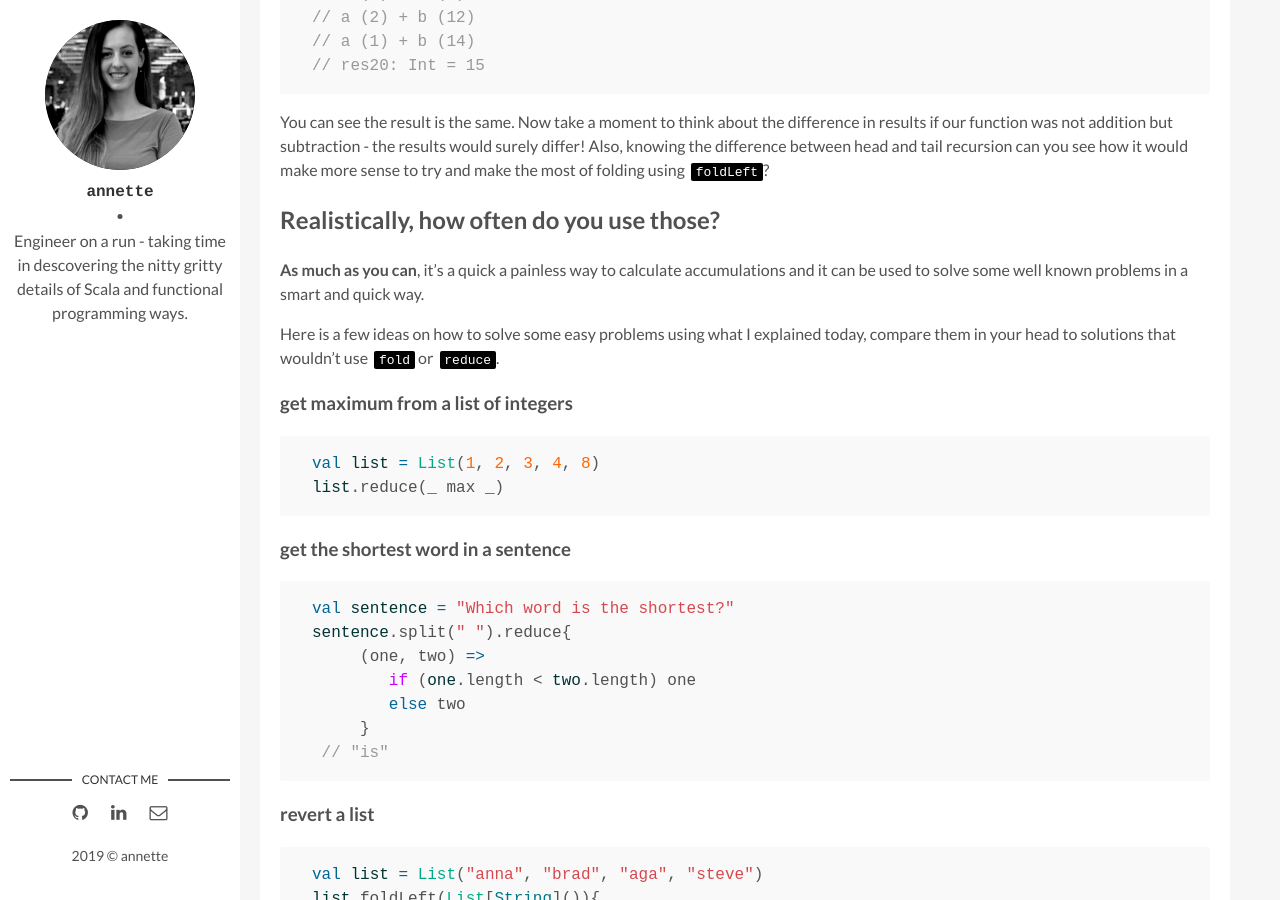
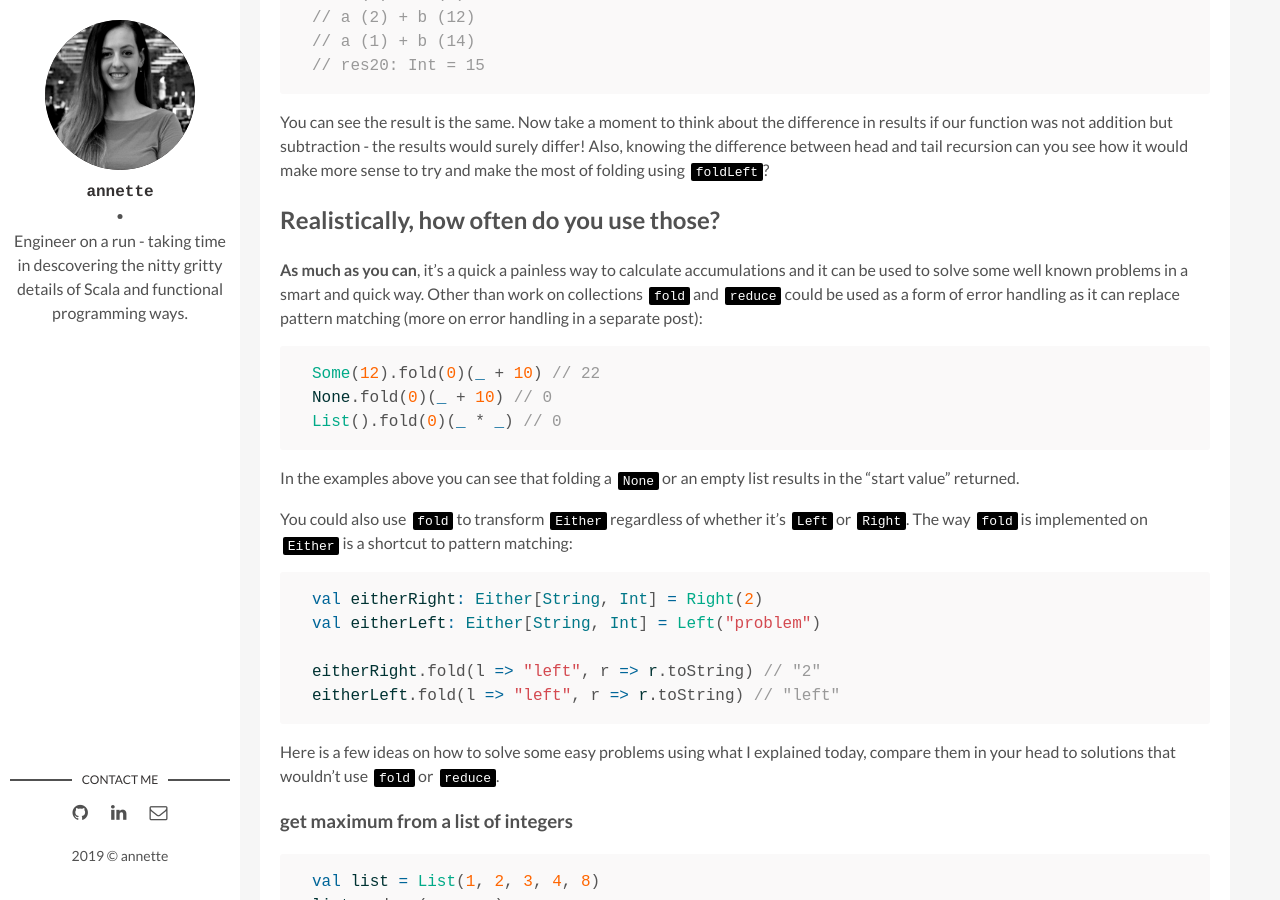
Before and after one commit to arfro/arfro.com, a Jekyll site: the page built from _posts/2019-06-01-data-structure-manipulation-is-kinda-big-deal-2.markdown, in a window 1280 px wide and 900 px high, scrolled down 3580 px. Built offline with Jekyll 4.4.1, drawn with Linux system fonts in a browser that asks for light colours; comment, search, counter and statistics services are not loaded; some of the changed text lies outside the part shown.

Commit message:
added more examples to fold

```diff
--- a/_posts/2019-06-01-data-structure-manipulation-is-kinda-big-deal-2.markdown
+++ b/_posts/2019-06-01-data-structure-manipulation-is-kinda-big-deal-2.markdown
@@ -70,7 +70,7 @@ list.fold("")(_.toString + _.toString) // "12345" (*)
 list.fold("0")(_.toString + _.toString) // "012345"
 {% endhighlight %}
 
-As for the second question about the "start value" - as you can see above, in collections if would be used to tell the compiler what type we expect. If we changed above to:
+As for the second question about the "start value" - as you can see above, in collections it would be used to tell the compiler what type we expect. If we changed above to:
 {% highlight scala %}
  val list = List(1, 2, 3, 4, 5)
 list.fold(0)(_.toString + _.toString) // start value is Int but elements in the function are String. Start value type dictates the return type
@@ -125,7 +125,22 @@ You can see the result is the same. Now take a moment to think about the differe
 
 
 ## Realistically, how often do you use those?
-<b>As much as you can</b>, it's a quick a painless way to calculate accumulations and it can be used to solve some well known problems in a smart and quick way.
+<b>As much as you can</b>, it's a quick a painless way to calculate accumulations and it can be used to solve some well known problems in a smart and quick way. Other than work on collections `fold` and `reduce` could be used as a form of error handling as it can replace pattern matching (more on error handling in a separate post):
+{% highlight scala %}
+Some(12).fold(0)(_ + 10) // 22
+None.fold(0)(_ + 10) // 0
+List().fold(0)(_ * _) // 0
+{% endhighlight %}
+In the examples above you can see that folding a `None` or an empty list results in the "start value" returned.
+
+You could also use `fold` to transform `Either` regardless of whether it's `Left` or `Right`. The way `fold` is implemented on `Either` is a shortcut to pattern matching:
+{% highlight scala %}
+val eitherRight: Either[String, Int] = Right(2)
+val eitherLeft: Either[String, Int] = Left("problem")
+
+eitherRight.fold(l => "left", r => r.toString) // "2"
+eitherLeft.fold(l => "left", r => r.toString) // "left"
+{% endhighlight %}
 
 Here is a few ideas on how to solve some easy problems using what I explained today, compare them in your head to solutions that wouldn't use `fold` or `reduce`.
 
```
